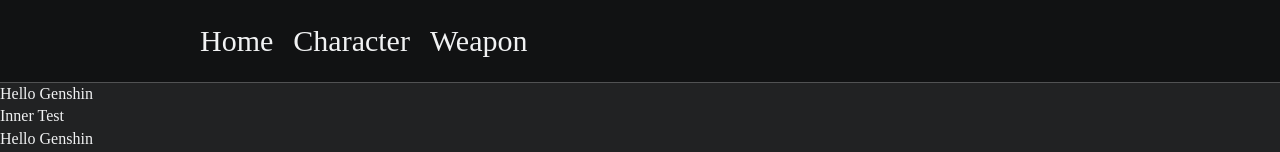
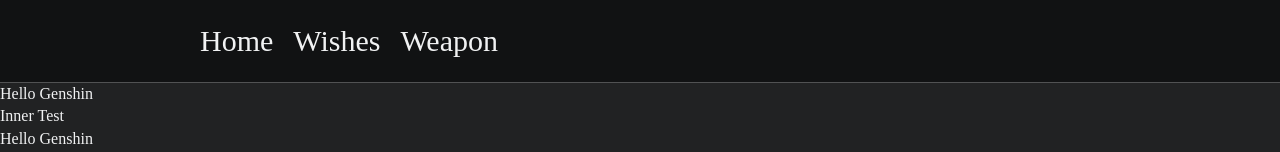
Before and after one commit to lumyjuwon/genshin, a React (Create React App) app: page /wishes in a window 1280 px wide. Shown: the top 152 px of the page. Built offline with nearby package versions, Linux system fonts and the light colour scheme.

Commit message:
create routes component for routing

```diff
--- a/src/components/header.tsx
+++ b/src/components/header.tsx
@@ -1,6 +1,7 @@
 import React from 'react';
-import { BrowserRouter, Link } from 'react-router-dom';
+import { BrowserRouter, Link, Route } from 'react-router-dom';
 import styled from 'styled-components';
+import Wishes from '../pages/wishes';
 
 export default function Header() {
   const Header = styled.header`
@@ -33,7 +34,7 @@ export default function Header() {
           </div>
           <NavBar>
             <NavLink>
-              <Link to="#">Character</Link>
+              <Link to="/wishes">Wishes</Link>
             </NavLink>
             <NavLink>
               <Link to="#">Weapon</Link>
@@ -43,6 +44,4 @@ export default function Header() {
       </BrowserRouter>
     </Header>
   )
-
-
 }
```
Also changed, not shown: src/components/routes.tsx (added, +11 -0 lines).
